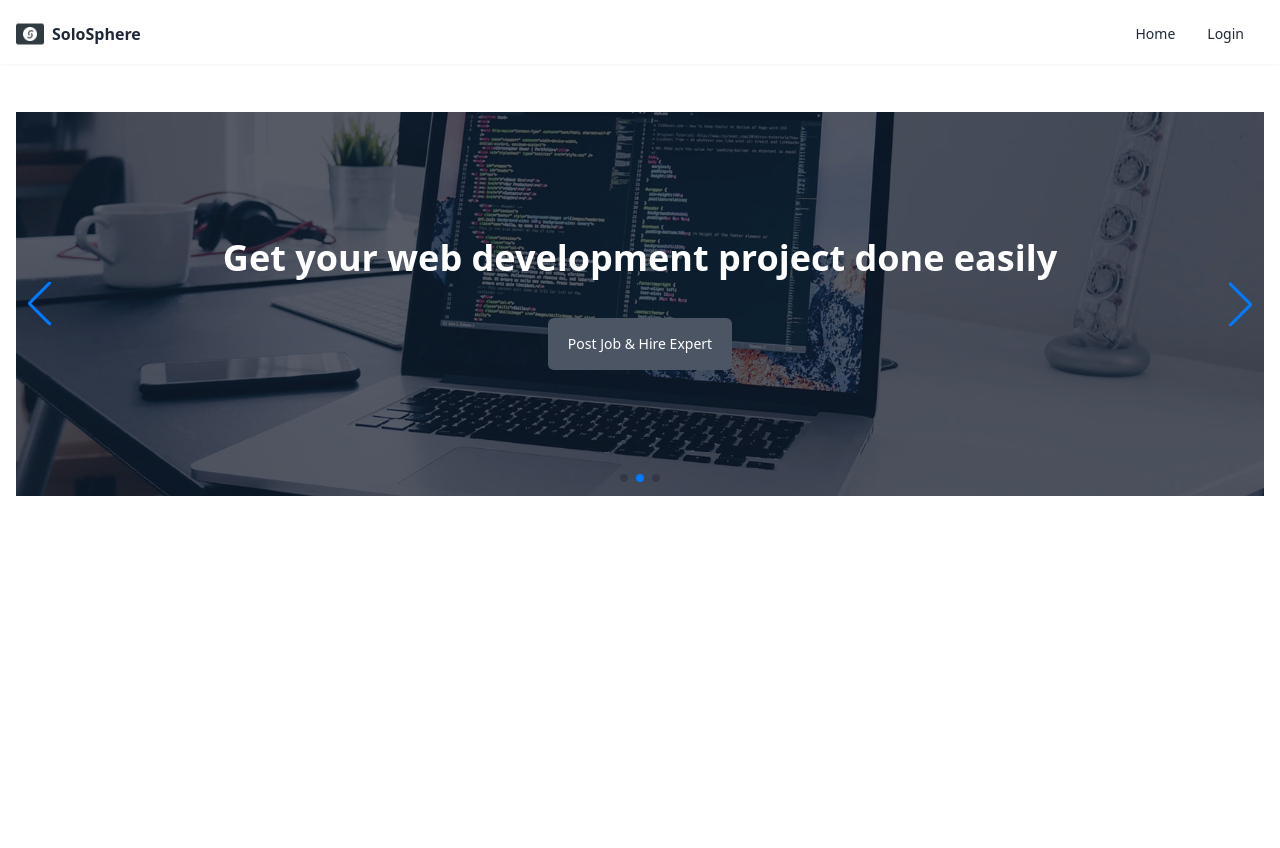
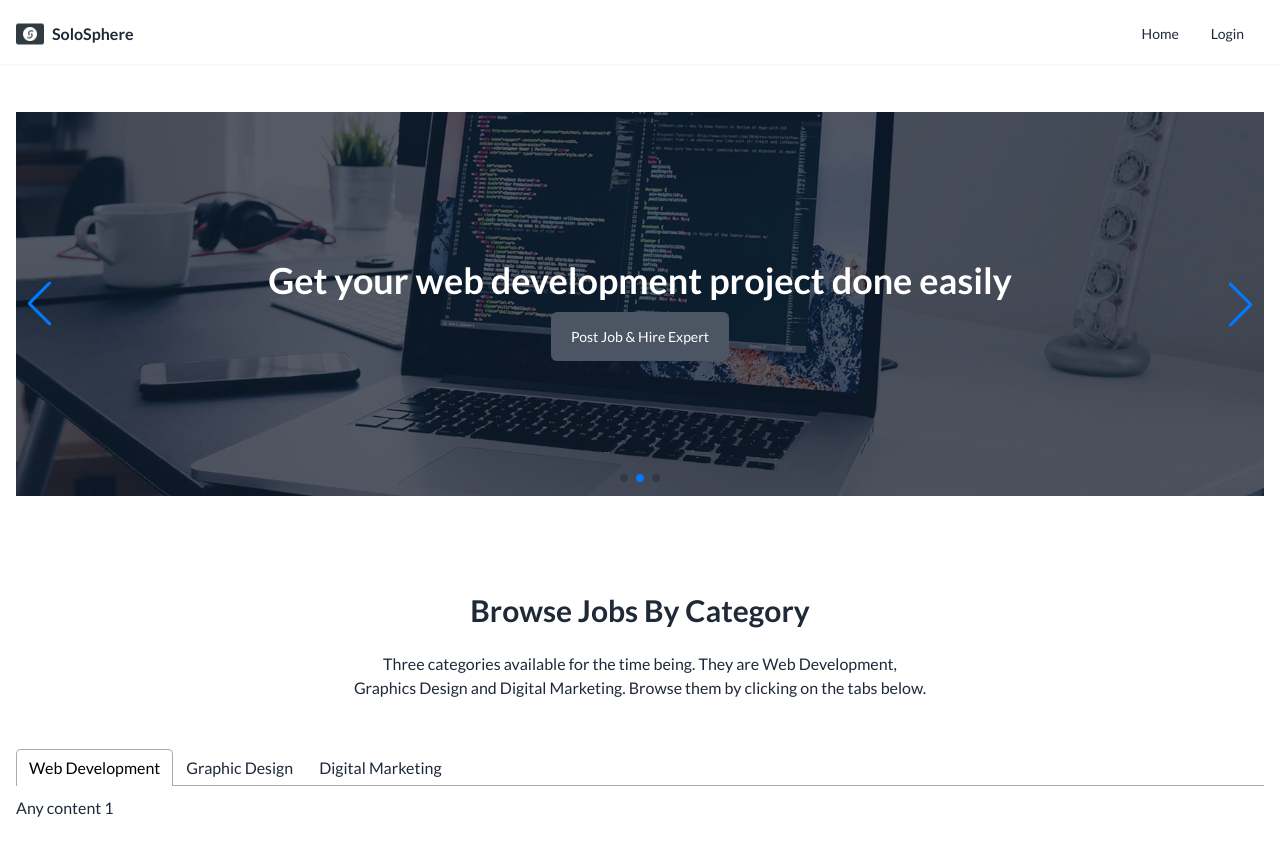
Before and after one commit to Albab47/soloSphero-client, a React (Vite) app: page / in a window 1280 px wide. Built offline with nearby package versions, Linux system fonts and the light colour scheme; no server answers.

Commit message:
Setup basic react tabs

```diff
--- /dev/null
+++ b/src/components/BrowseJobs/BrowseJobs.jsx
@@ -0,0 +1,39 @@
+import { Tab, Tabs, TabList, TabPanel } from "react-tabs";
+import "react-tabs/style/react-tabs.css";
+
+const BrowseJobs = () => {
+  return (
+    <section className="my-24">
+      <header className="max-w-xl mx-auto space-y-6 text-center">
+        <h1 className="text-3xl font-bold">Browse Jobs By Category</h1>
+        <p>
+          Three categories available for the time being. They are Web
+          Development, Graphics Design and Digital Marketing. Browse them by
+          clicking on the tabs below.
+        </p>
+      </header>
+
+      <div className="max-w-screen-xl mx-auto px-4 mt-12">
+        <Tabs>
+          <TabList>
+            <Tab>Web Development</Tab>
+            <Tab>Graphic Design</Tab>
+            <Tab>Digital Marketing</Tab>
+          </TabList>
+
+          <TabPanel>
+            <h2>Any content 1</h2>
+          </TabPanel>
+          <TabPanel>
+            <h2>Any content 2</h2>
+          </TabPanel>
+          <TabPanel>
+            <h2>Any content 3</h2>
+          </TabPanel>
+        </Tabs>
+      </div>
+    </section>
+  );
+};
+
+export default BrowseJobs;
--- a/src/components/HeroCarousel/Slide.jsx
+++ b/src/components/HeroCarousel/Slide.jsx
@@ -1,4 +1,6 @@
 /* eslint-disable react/prop-types */
+import {Link} from 'react-router-dom';
+
 const Slide = ({img, title}) => {
     return (
       <div
@@ -13,9 +15,9 @@ const Slide = ({img, title}) => {
               {title}
             </h1>
             <br />
-            <button className='px-5 py-4 mt-4 text-sm font-medium text-white capitalize transition-colors duration-300 transform bg-gray-600 rounded-md lg:w-auto hover:bg-gray-500 focus:outline-none focus:bg-gray-500'>
+            <Link to="/add-job" className='px-5 py-4 mt-4 text-sm font-medium text-white capitalize transition-colors duration-300 transform bg-gray-600 rounded-md lg:w-auto hover:bg-gray-500 focus:outline-none focus:bg-gray-500'>
               Post Job & Hire Expert
-            </button>
+            </Link>
           </div>
         </div>
       </div>
--- a/src/index.css
+++ b/src/index.css
@@ -4,6 +4,10 @@
 @tailwind base;
 @tailwind components;
 @tailwind utilities;
+
+body {
+  @apply font-lato;
+}
 
 .mySwiper {
     @apply max-w-screen-xl mx-auto px-4
--- a/src/pages/HomePage.jsx
+++ b/src/pages/HomePage.jsx
@@ -1,9 +1,11 @@
+import BrowseJobs from "../components/BrowseJobs/BrowseJobs";
 import HeroCarousel from "../components/HeroCarousel/HeroCarousel";
 
 const HomePage = () => {
   return (
     <>
       <HeroCarousel />
+      <BrowseJobs />
     </>
   );
 };
```
